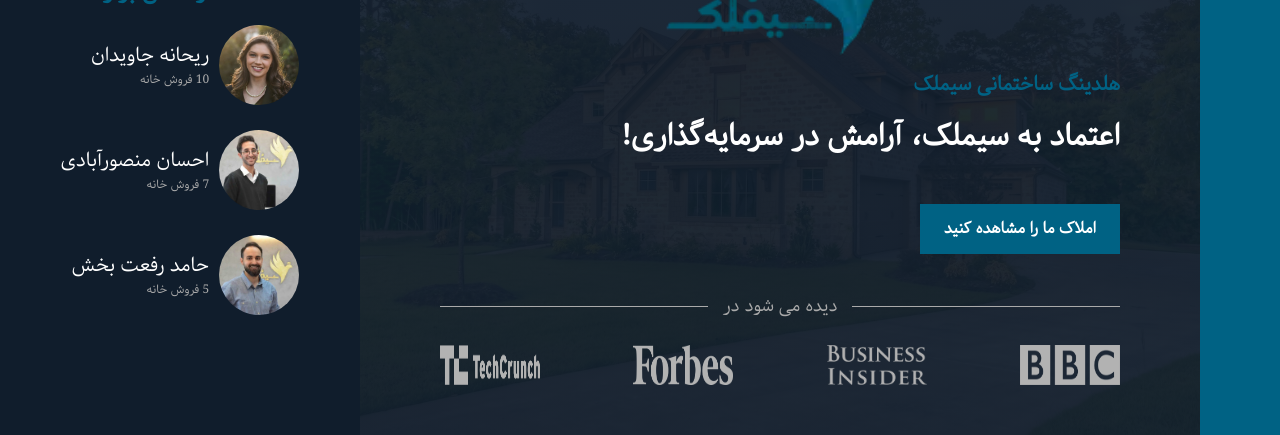
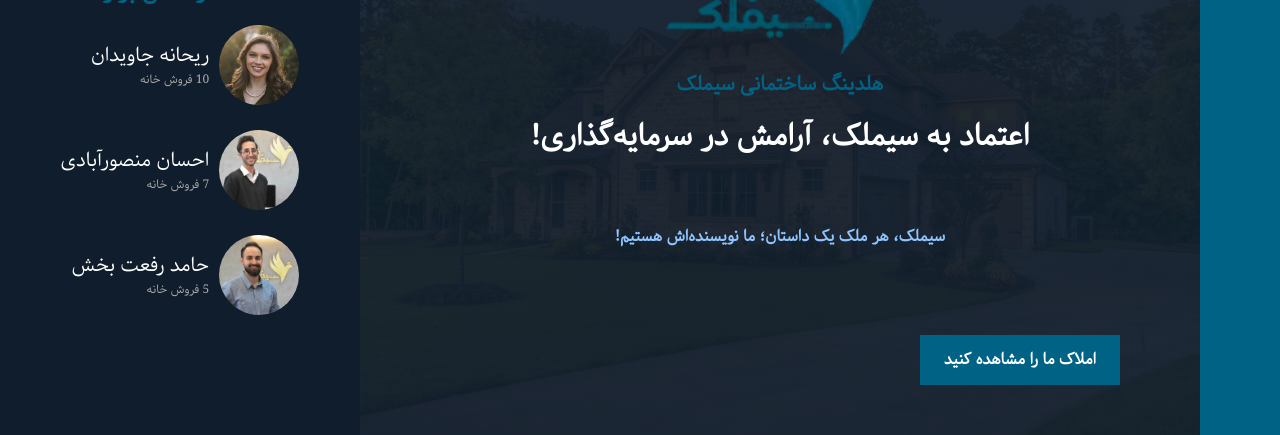
Before and after one commit to farshid117/realstate-nextjs, a Next.js app: page / in a window 1280 px wide. Shown: the part 175-610 px from the top of the page. Built offline with nearby package versions, Linux system fonts and the light colour scheme.

Commit message:
realstate-next --> _app.tsx -> Header-right section: some cosmatices

```diff
--- a/pages/_app.tsx
+++ b/pages/_app.tsx
@@ -53,17 +53,22 @@
 			{/* todo: Header Right */}
 			<header className='header'>
 				<img src='/img/logo.webp' alt='Nexter Logo' className='header__logo' />
-				<h3 className='u-heading-3 u-heading--light font-bold'>
+				<h3 className='u-heading-3 u-heading--light font-bold text-center '>
 					هلدینگ ساختمانی سیملک
 				</h3>
-				<h1 className='u-heading-1 font-bold'>
+				<h1 className='u-heading-1 font-bold text-center'>
 					اعتماد به سیملک، آرامش در سرمایه‌گذاری!
 				</h1>
-				<Link href='/homes' className='btn header__btn btn-brown'>
-					املاک ما را مشاهده کنید
-				</Link>
+				<h3 className='font-bold text-blue-300 text-center'>
+					سیملک، هر ملک یک داستان؛ ما نویسنده‌اش هستیم!
+				</h3>
+				<div className=''>
+					<Link href='/homes' className='btn header__btn btn-brown'>
+						املاک ما را مشاهده کنید
+					</Link>
+				</div>
 
-				<p className='seeon__text'>دیده می شود در</p>
+				{/* <p className='seeon__text'>دیده می شود در</p>
 				<figure className='seeon__box-img'>
 					<img src='/img/logo-bbc.png' alt='BBC' className='seeon__img' />
 					<img src='/img/logo-bi.png' alt='BBC' className='seeon__img' />
@@ -73,7 +78,7 @@
 						alt='BBC'
 						className='seeon__img'
 					/>
-				</figure>
+				</figure> */}
 			</header>
 			{/* todo:  Header Left */}
 			<div className='real-tors'>
```
